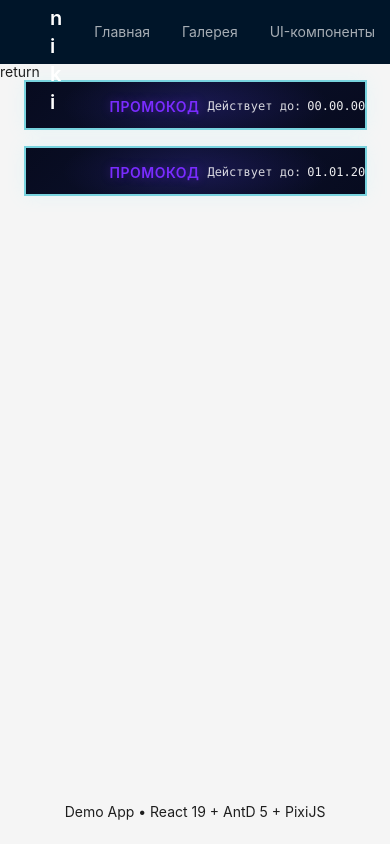
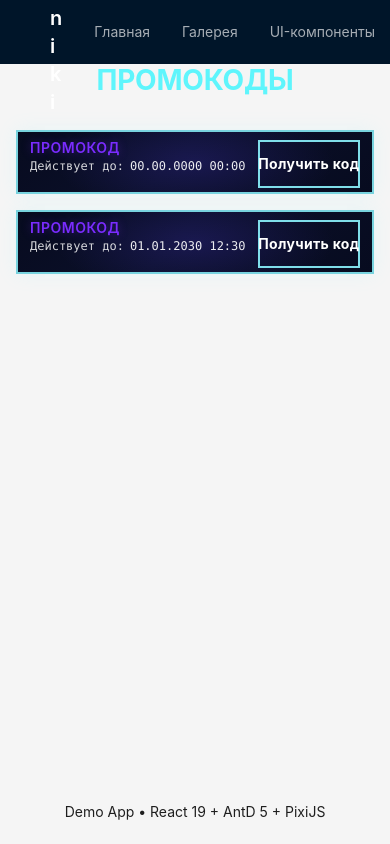
Before and after one commit to Kustov-Artyom/FinikiGames, a React (Vite) app: page /rewards in a window 390 px wide. Shown: the top 844 px of the page. Built offline with nearby package versions, Linux system fonts and the light colour scheme.

Commit message:
fixed adaptive

```diff
--- a/src/components/ui/PromoCodeBanner/PromoCodeBanner.css
+++ b/src/components/ui/PromoCodeBanner/PromoCodeBanner.css
@@ -1,7 +1,7 @@
 .promo-banner {
   width: 100%;
   display: flex;
-  justify-content: center;
+  justify-content: space-between;
 }
 
 .promo-banner__inner {
@@ -9,9 +9,9 @@
   height: 123px;
   padding: 18px 22px;
 
-  display: grid;
-  grid-template-columns: 1fr auto 1fr;
+  display: flex;
   align-items: center;
+  justify-content: space-between;
 
   background: linear-gradient(135deg, #070b1f 0%, #0b102a 45%, #070b1f 100%);
   border: 2px solid rgba(140, 246, 255, 0.85);
@@ -27,34 +27,36 @@
   inset: -2px;
   pointer-events: none;
   background: radial-gradient(65% 140% at 50% 50%, rgba(92, 63, 255, 0.18) 0%, rgba(0, 0, 0, 0) 60%);
+  z-index: 0;
 }
 
-.promo-banner__title{
-    margin-left: 74px;
-  justify-self: start;
+.promo-banner__content {
+  display: flex;
+  align-items: center;
+  gap: 16px;
+  z-index: 1;
+  flex-shrink: 0;
+}
+
+.promo-banner__title {
   font-weight: 600;
   letter-spacing: 1px;
   text-transform: uppercase;
-
   color: #7a2cff;
   text-shadow: 0 0 10px rgba(122, 44, 255, 0.35);
-
   font-size: 20px;
   line-height: 1;
-  z-index: 1;
+  white-space: nowrap;
 }
 
 .promo-banner__meta {
-  justify-self: center;
   display: inline-flex;
   align-items: center;
   gap: 12px;
-
   color: rgba(255, 255, 255, 0.92);
   font-size: 20px;
-  z-index: 1;
-
   font-family: ui-monospace, SFMono-Regular, Menlo, Monaco, Consolas, 'Liberation Mono', 'Courier New', monospace;
+  white-space: nowrap;
 }
 
 .promo-banner__metaLabel {
@@ -66,20 +68,17 @@
 }
 
 .promo-banner__btn {
-  justify-self: end;
   height: 52px;
   padding: 0 22px;
-
   border-radius: 0;
   border: 2px solid rgba(140, 246, 255, 0.9) !important;
   background: transparent !important;
-
   color: #ffffff !important;
   font-weight: 700;
   font-size: 22px;
   letter-spacing: 0.5px;
-
   z-index: 2;
+  white-space: nowrap;
 }
 
 .promo-banner__btn:hover {
@@ -87,32 +86,104 @@
   box-shadow: 0 0 18px rgba(140, 246, 255, 0.2);
 }
 
-/* === Mobile: 343x50 === */
-@media (max-width: 480px) {
+/* ======================================= */
+/*         Планшеты: 768px – 1024px        */
+/* ======================================= */
+@media (max-width: 1024px) and (min-width: 768px) {
   .promo-banner__inner {
-    width: 343px;
-    height: 50px;
-    padding: 8px 10px;
-    grid-template-columns: auto 1fr auto;
+    height: 100px;
+    padding: 14px 20px;
+  }
+
+  .promo-banner__title {
+    font-size: 18px;
+    letter-spacing: 0.8px;
+  }
+
+  .promo-banner__meta {
+    font-size: 18px;
+    gap: 10px;
+  }
+
+  .promo-banner__btn {
+    height: 48px;
+    font-size: 20px;
+    padding: 0 20px;
+  }
+}
+
+/* ======================================= */
+/*   Малые планшеты / большие телефоны:   */
+/*         481px – 767px                  */
+/* ======================================= */
+@media (max-width: 767px) and (min-width: 481px) {
+  .promo-banner__inner {
+    height: 90px;
+    padding: 12px 18px;
+    gap: 14px;
+  }
+
+  .promo-banner__title {
+    font-size: 16px;
+    letter-spacing: 0.6px;
+  }
+
+  .promo-banner__meta {
+    font-size: 16px;
     gap: 8px;
+  }
+
+  .promo-banner__btn {
+    height: 44px;
+    font-size: 18px;
+    padding: 0 18px;
+  }
+
+  /* Оставляем всё в одну строку, но компактнее */
+  .promo-banner__content {
+    gap: 10px;
+  }
+}
+
+/* ======================================= */
+/*         Мобильные: ≤ 480px              */
+/* ======================================= */
+@media (max-width: 580px) {
+  .promo-banner__inner {
+    height: 64px;
+    padding: 8px 12px;
+    gap: 12px;
+    align-items: flex-start;
+  }
+
+  .promo-banner__content {
+    display: flex;
+    flex-direction: column;
+    gap: 4px;
+    align-items: flex-start;
+    max-width: calc(100% - 110px); /* оставляем место для кнопки */
   }
 
   .promo-banner__title {
     font-size: 14px;
     letter-spacing: 0.5px;
+    line-height: 1.2;
+    white-space: normal;
+    word-break: break-all;
   }
 
   .promo-banner__meta {
-    justify-self: center;
     gap: 6px;
     font-size: 12px;
-    white-space: nowrap;
+    white-space: normal;
+    word-break: break-all;
   }
 
   .promo-banner__btn {
-    height: 34px;
-    padding: 0 10px;
-    font-size: 12px;
-    border-width: 1.5px !important;
+    height: 48px;
+    padding: 0 14px;
+    font-size: 14px;
+    letter-spacing: 0.3px;
+    min-width: 100px;
   }
 }
--- a/src/components/ui/PromoCodeBanner/PromoCodeBanner.tsx
+++ b/src/components/ui/PromoCodeBanner/PromoCodeBanner.tsx
@@ -3,39 +3,36 @@ import { Button, notification } from 'antd'
 import './PromoCodeBanner.css'
 
 type Props = {
-  /** Дата, например: "00.00.0000" */
-  date: string
-  /** Время, например: "00:00" */
-  time: string
+  date: string // "00.00.0000"
+  time: string // "00:00"
   className?: string
 }
 
-export default function PromoCodeBanner({ date, time, className }: Props) {
+export default function PromoCodeBanner({ date, time }: Props) {
   const handleClick = () => {
     notification.success({
       message: 'Код скопирован',
       description: 'Промокод скопирован в буфер обмена.',
       placement: 'top',
-      duration: 2,
+      duration: 2
     })
   }
 
   return (
-    <div className={`promo-banner ${className ?? ''}`}>
-      <div className="promo-banner__inner">
+    <div className="promo-banner__inner">
+      <div className="promo-banner__content">
         <div className="promo-banner__title">ПРОМОКОД</div>
-
         <div className="promo-banner__meta">
           <span className="promo-banner__metaLabel">Действует до:</span>
           <span className="promo-banner__metaValue">
             {date} {time}
           </span>
         </div>
+      </div>
 
-        <Button className="promo-banner__btn" type="default" onClick={handleClick}>
-          Получить код
-        </Button>
-      </div>
+      <Button className="promo-banner__btn" type="default" onClick={handleClick}>
+        Получить код
+      </Button>
     </div>
   )
 }
--- a/src/components/ui/PromoCodeList/PromoCodeList.css
+++ b/src/components/ui/PromoCodeList/PromoCodeList.css
@@ -1,10 +1,60 @@
 .promo-list {
   width: 100%;
   display: flex;
+  flex-direction: column;
   justify-content: center;
+  padding: 0 24px; /* добавляем отступы по краям на мобильных */
+  box-sizing: border-box;
 }
 
-.promo-list__stack {
+.promo-list__title {
+  margin: 0 0 50px 0;
+  font-size: 48px;
+  font-weight: bold;
+  text-align: left;
   width: 100%;
   max-width: 1279px;
+  color: #5FF5FC;
+  line-height: 1.1;
+  letter-spacing: -0.5px;
 }
+
+/* Планшеты */
+@media (max-width: 1024px) {
+  .promo-list__title {
+    font-size: 40px;
+    margin-bottom: 40px;
+    letter-spacing: -0.3px;
+  }
+}
+
+/* Малые планшеты / большие телефоны */
+@media (max-width: 768px) {
+  .promo-list__title {
+    font-size: 36px;
+    margin-bottom: 40px;
+  }
+}
+
+/* Смартфоны (включая 375px) */
+@media (max-width: 480px) {
+  .promo-list {
+    padding: 0 16px;
+  }
+
+  .promo-list__title {
+    font-size: 28px;
+    margin-bottom: 32px;
+    text-align: center; /* чаще на мобилках центрируют заголовки */
+    letter-spacing: -0.2px;
+    line-height: 1.2;
+  }
+}
+
+/* Очень узкие экраны */
+@media (max-width: 320px) {
+  .promo-list__title {
+    font-size: 24px;
+    margin-bottom: 28px;
+  }
+}
--- a/src/components/ui/PromoCodeList/PromoCodeList.tsx
+++ b/src/components/ui/PromoCodeList/PromoCodeList.tsx
@@ -15,23 +15,22 @@ type Props = {
 }
 
 export default function PromoCodeList({ items, className }: Props) {
-  const safeItems = Array.isArray(items) ? items : []
+  const safeItems = Array.isArray(items) ? items : [];
 
-  if (safeItems.length === 0) {
-    return (
-      <div className={`promo-list ${className ?? ''}`}>
-        <Empty description="Промокодов нет" />
-      </div>
-    )
-  }
+
 
   return (
     <div className={`promo-list ${className ?? ''}`}>
-      <Space direction="vertical" size={16} className="promo-list__stack">
-        {safeItems.map((it) => (
-          <PromoCodeBanner key={it.id} date={it.date} time={it.time} />
-        ))}
-      </Space>
+      <h2 className="promo-list__title">ПРОМОКОДЫ</h2>
+      {safeItems.length === 0 ? (
+        <Empty description="Промокодов нет" />
+      ) : (
+        <Space direction="vertical" size={16} className="promo-list__stack">
+          {safeItems.map((it) => (
+            <PromoCodeBanner key={it.id} date={it.date} time={it.time} />
+          ))}
+        </Space>
+      )}
     </div>
   )
 }
--- a/src/pages/Rewards.tsx
+++ b/src/pages/Rewards.tsx
@@ -11,6 +11,6 @@ export default function Rewards() {
   ]
 
     return <>
-        return <PromoCodeList items={promoCodes} />
+       <PromoCodeList items={promoCodes} />
     </>
 }
```
Also changed, not shown: 1 other file (tests, documents, lock files or other folders).
